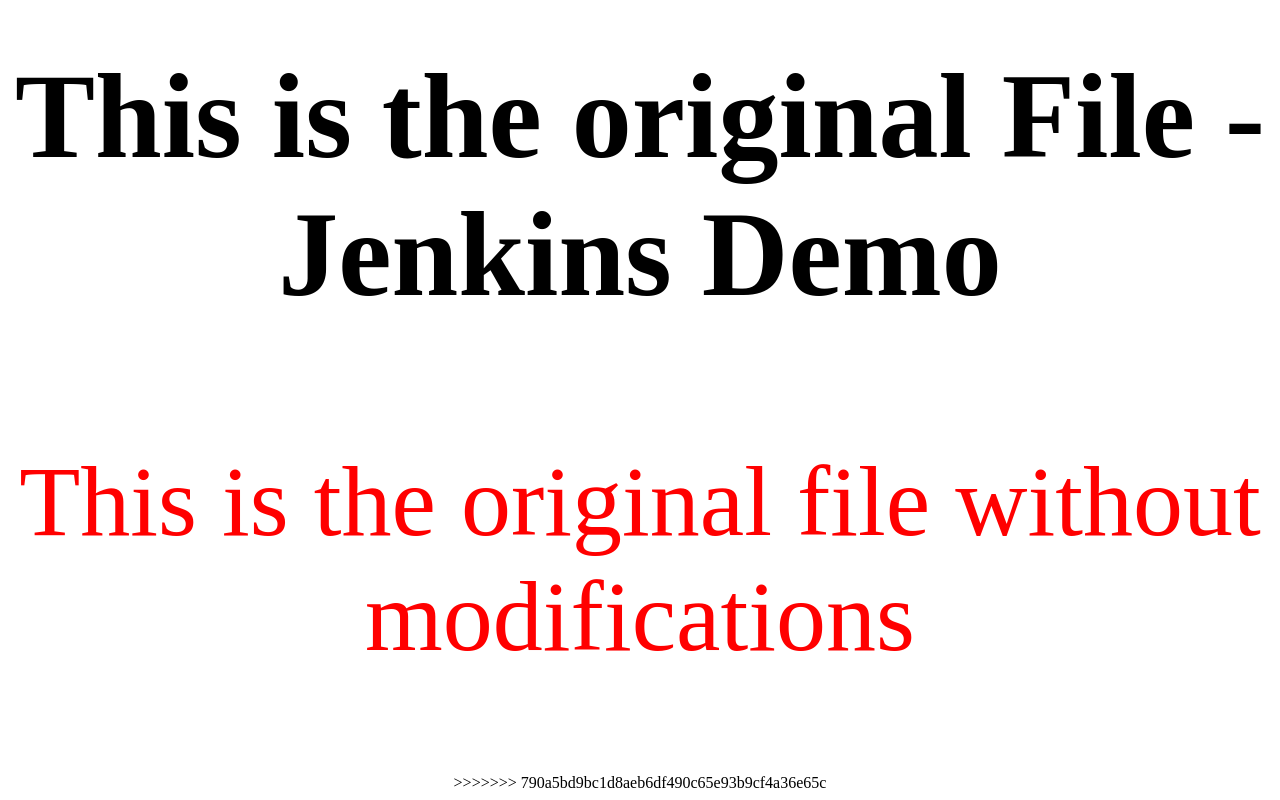
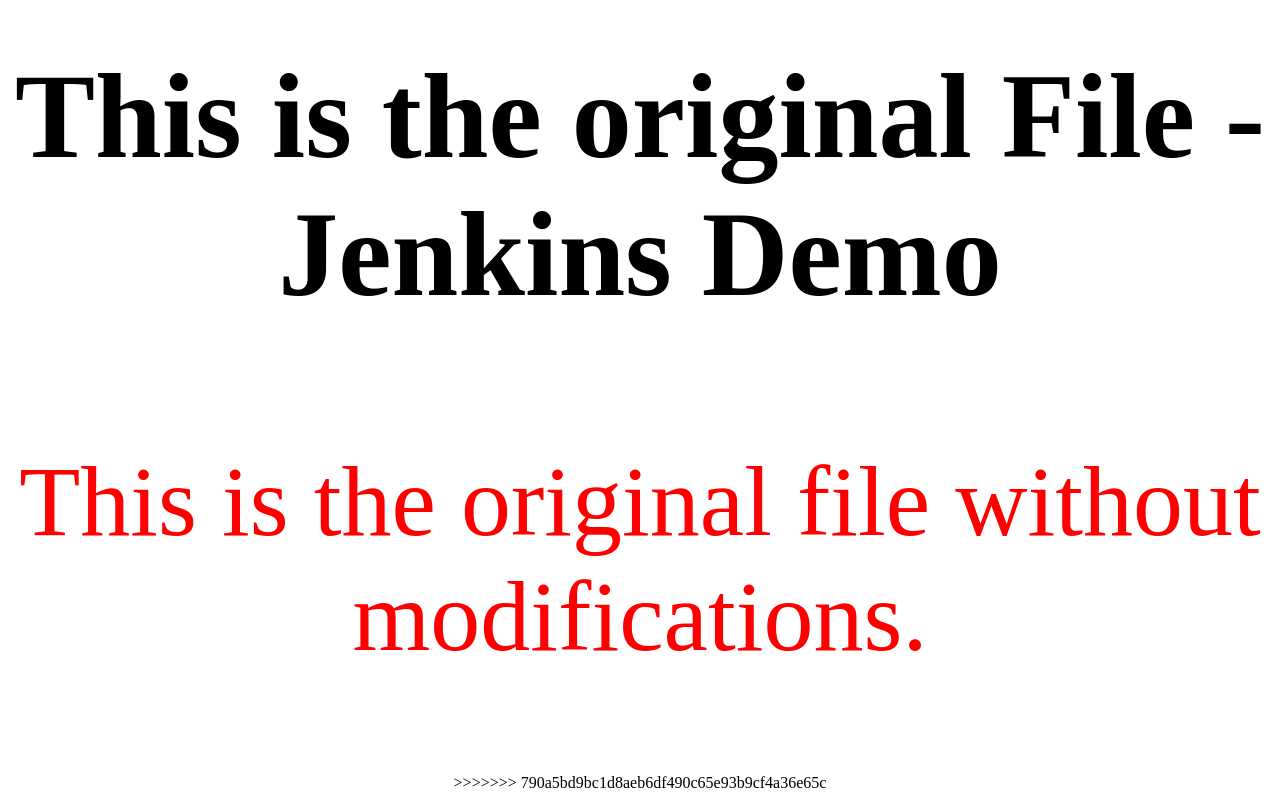
Before and after one commit to 19IT112/Jenkins, a plain HTML site: page index.html in a window 1280 px wide. Shown: the part 1077-1877 px from the top of the page. Drawn offline with Linux system fonts and the light colour scheme.

Commit message:
Final Changes

```diff
--- a/index.html
+++ b/index.html
@@ -14,7 +14,7 @@
         <p style="font-size: 100px; color: red;"> This is the file with modifications to test the pipeline.</p>
 =======
         <p style="font-size: 120px;"><b>This is the original File - Jenkins Demo</b></p>
-        <p style="font-size: 100px; color: red;"> This is the original file without modifications</p>
+        <p style="font-size: 100px; color: red;"> This is the original file without modifications.</p>
 >>>>>>> 790a5bd9bc1d8aeb6df490c65e93b9cf4a36e65c
     </center>
 
```
